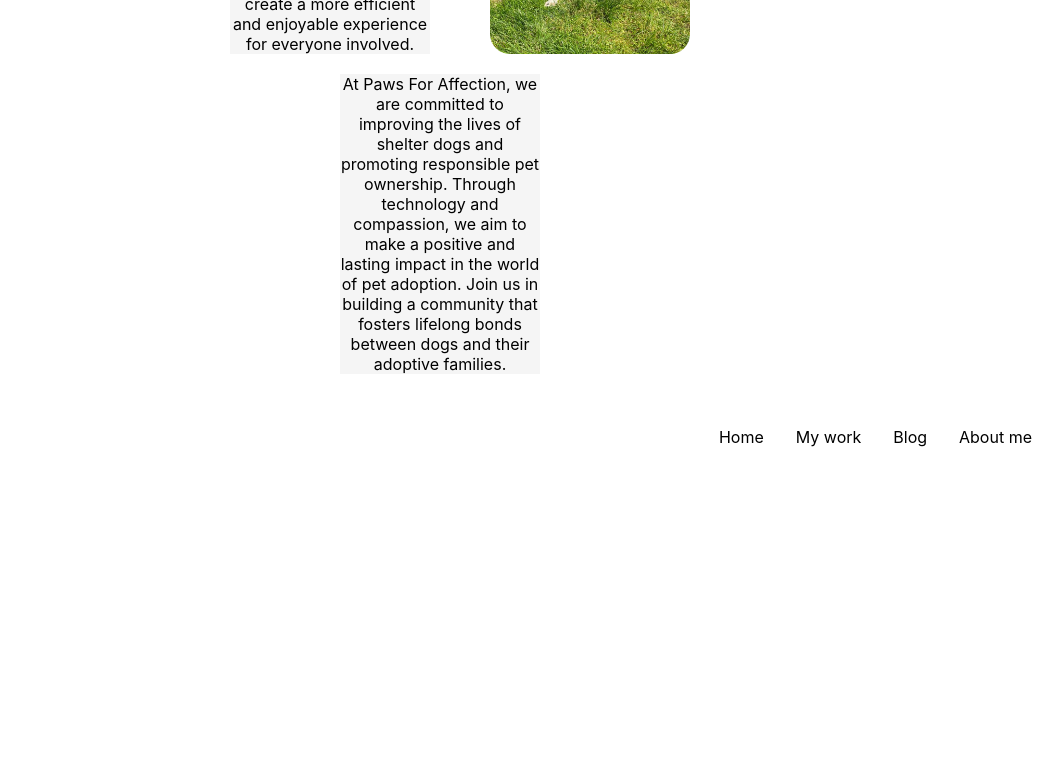
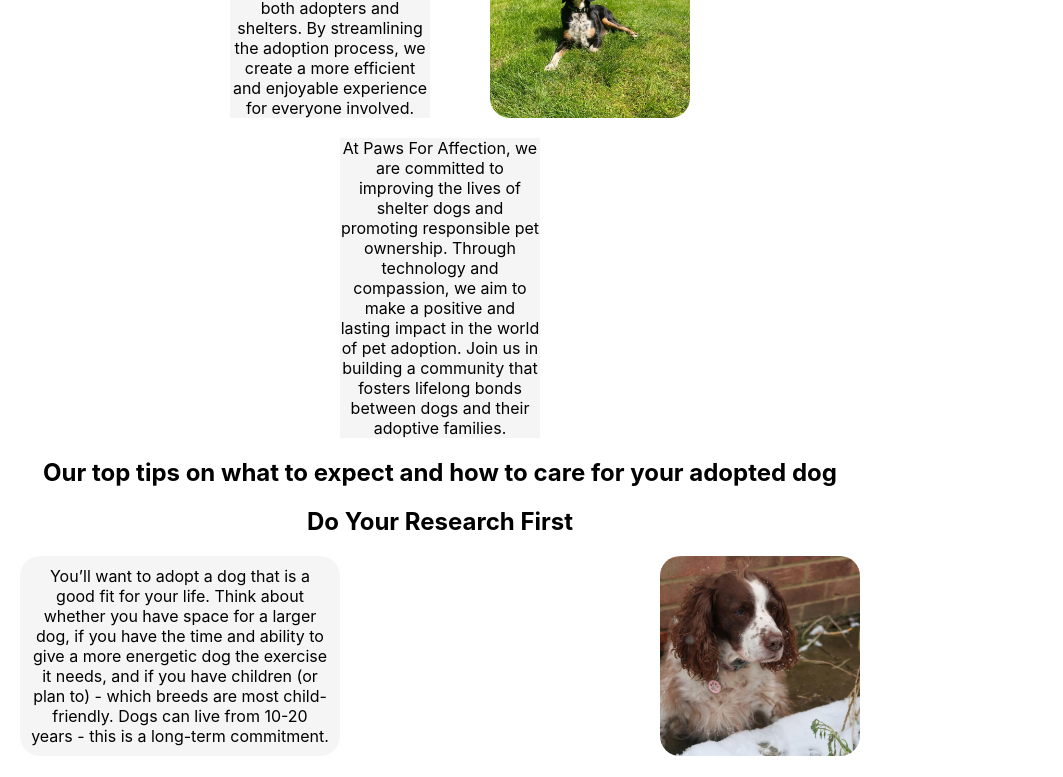
Before and after one commit to anjaliruth/TheHackitectsFinalProjects, a React (Create React App) app in the folder myapp/: page / in a window 1280 px wide. Shown: the part 2000-2777 px from the top of the page, without its empty margins (200-1263 px from the left). Before the commit the page ends 2458 px from the top, so only its background shows below. Built offline with nearby package versions, Linux system fonts and the light colour scheme.

Commit message:
added styling

```diff
--- a/myapp/src/App.js
+++ b/myapp/src/App.js
@@ -1,18 +1,18 @@
-
-import logo from './logo.svg';
-import './App.css';
-import DogCard from './components/DogCard/DogCard.js'
-import AboutUs from './components/AboutUs/AboutUs.js'
+import logo from "./logo.svg";
+import "./App.css";
+import DogCard from "./components/DogCard/DogCard.js";
+import AboutUs from "./components/AboutUs/AboutUs.js";
 import "./App.css";
 import NavBar from "./components/NavBar/NavBar";
+import InfoPack from "./components/InfoPack/InfoPack";
 
 function App() {
   return (
     <div className="App">
-
-    <DogCard/>
-    <AboutUs/>
       <NavBar />
+      <DogCard />
+      <AboutUs />
+      <InfoPack />
     </div>
   );
 }
--- a/myapp/src/components/InfoPack/InfoPack.css
+++ b/myapp/src/components/InfoPack/InfoPack.css
@@ -0,0 +1,73 @@
+.dogSection {
+}
+
+#paraImgContainer1 {
+  display: flex;
+  flex-direction: row;
+  align-items: center;
+  justify-content: center;
+  gap: 20rem;
+  width: 100%;
+  height: 100%;
+}
+
+#para1 {
+  background-color: #f5f5f5;
+  width: 300px;
+  border-radius: 20px;
+  padding: 10px;
+  text-align: center;
+  margin: 0 auto;
+}
+
+#para3 {
+  background-color: #f5f5f5;
+  width: 300px;
+  border-radius: 20px;
+  padding: 10px;
+  text-align: center;
+  margin: 0 auto;
+}
+
+#paraImgContainer2 {
+  display: flex;
+  flex-direction: row-reverse;
+  align-items: center;
+  justify-content: center;
+  gap: 20rem;
+  width: 100%;
+  height: 100%;
+}
+
+#paraImgContainer3 {
+  display: flex;
+  flex-direction: row;
+  align-items: center;
+  justify-content: center;
+  gap: 20rem;
+  width: 100%;
+  height: 100%;
+}
+
+#infoLi {
+  display: flex;
+  flex-direction: column;
+  align-items: center;
+  width: 22rem;
+  list-style-image: url("../../Media/icons/dog-paw.png");
+  background-color: #f5f5f5;
+  padding: 15px;
+  padding-left: 40px;
+  border-radius: 20px;
+}
+
+#millieImg {
+  width: 400px;
+  height: 400px;
+  object-fit: cover;
+  mask-image: url("/src/Media/icons/housemask.png");
+  /* invert the mask */
+  mask-repeat: no-repeat;
+  mask-position: center center;
+  mask-size: cover;
+}
--- a/myapp/src/components/InfoPack/InfoPack.js
+++ b/myapp/src/components/InfoPack/InfoPack.js
@@ -1,43 +1,79 @@
-import React from 'react';
+import React from "react";
+import "./InfoPack.css";
 import maisieImage1 from "../../Media/Maisie/WhatsApp Image 2023-06-03 at 11.20.07 (4).jpeg";
 import millieImage1 from "../../Media/Millie/Screenshot 2023-06-05 at 11.52.23.png";
 import neilImage1 from "../../Media/Neil/Screenshot 2023-06-05 at 12.25.36.png";
 
-
-
 export default function InfoPack() {
   return (
     <>
+      <div className="infoContainer">
+        <section classname="dogSection">
+          <h1>
+            Our top tips on what to expect and how to care for your adopted dog
+          </h1>
 
-    <h1>Our top tips on what to expect and how to care for your adopted dog</h1>
-
-
-    <section classname="dogResearch">
-    <h2>Do Your Research First</h2>
-    <div className="infoPackPara">
-    <p>You’ll want to adopt a dog that is a good fit for your life. Think about whether you have space for a larger dog, if you have the time and ability to give a more energetic dog the exercise it needs, and if you have children (or plan to) - which breeds are most child-friendly. Dogs can live from 10-20 years - this is a long-term commitment.</p>
+          <h2 className="infoHeader">Do Your Research First</h2>
+          <div id="paraImgContainer1">
+            <div className="infoPackContent">
+              <p id="para1">
+                You’ll want to adopt a dog that is a good fit for your life.
+                Think about whether you have space for a larger dog, if you have
+                the time and ability to give a more energetic dog the exercise
+                it needs, and if you have children (or plan to) - which breeds
+                are most child-friendly. Dogs can live from 10-20 years - this
+                is a long-term commitment.
+              </p>
             </div>
             <img src={maisieImage1} alt="dog" />
+          </div>
         </section>
-
-    <section classname="dogHome">
-    <h2>When You First Bring Home Your New Dog…</h2>
-    <div className="infoPackPara">
-    <ul><li>Don’t pressure them - you need to start building  trust and a bond</li>
-    <li>Give them a safe space - such as a room or crate, where they can retreat to if they need</li>
-    <li>Let them settle at their own pace - some will take longer than others</li>
-    <li>Start as you mean to go on - if mealtimes are always the same or you’ll be walking at the same time each day, or if there are any areas of the house the dog won’t be able to access</li></ul>
+        <section classname="dogSection">
+          <h2 className="infoHeader">
+            When You First Bring Home Your New Dog…
+          </h2>
+          <div id="paraImgContainer2">
+            <div className="infoPackContent">
+              <ul id="infoLi">
+                <li>
+                  Don’t pressure them - you need to start building trust and a
+                  bond
+                </li>
+                <li>
+                  Give them a safe space - such as a room or crate, where they
+                  can retreat to if they need
+                </li>
+                <li>
+                  Let them settle at their own pace - some will take longer than
+                  others
+                </li>
+                <li>
+                  Start as you mean to go on - if mealtimes are always the same
+                  or you’ll be walking at the same time each day, or if there
+                  are any areas of the house the dog won’t be able to access
+                </li>
+              </ul>
             </div>
-    <img src={maisieImage1} alt="dog" />
+            <div id="millieContainer">
+              <img id="millieImg" src={millieImage1} alt="dog" />
+            </div>
+          </div>
         </section>
-
-    <section classname="dogResearch">
-    <h2>Do Your Research First</h2>
-    <div className="infoPackPara">
-    <p>You’ll want to adopt a dog that is a good fit for your life. Think about whether you have space for a larger dog, if you have the time and ability to give a more energetic dog the exercise it needs, and if you have children (or plan to) - which breeds are most child-friendly. Dogs can live from 10-20 years - this is a long-term commitment.</p>
+        <section classname="dogSection">
+          <h2 className="infoHeader">Understand the Cost</h2>
+          <div id="paraImgContainer3">
+            <div className="infoPackContent">
+              <p id="para3">
+                It typically costs an average of £1,500 per year, but this can
+                vary from dog to dog - depending on factors such as how much
+                food they eat, whether they need regular grooming - even how
+                regularly they destroy their toys!
+              </p>
             </div>
-    <img src={maisieImage1} alt="dog" />
+            <img src={neilImage1} alt="dog" />
+          </div>
         </section>
+      </div>
     </>
-  )
+  );
 }
```
Also changed, not shown: myapp/src/Media/icons/dog-paw.png (added), myapp/src/Media/icons/housemask.png (added). Lines whose indentation alone changed are shown as unchanged.
